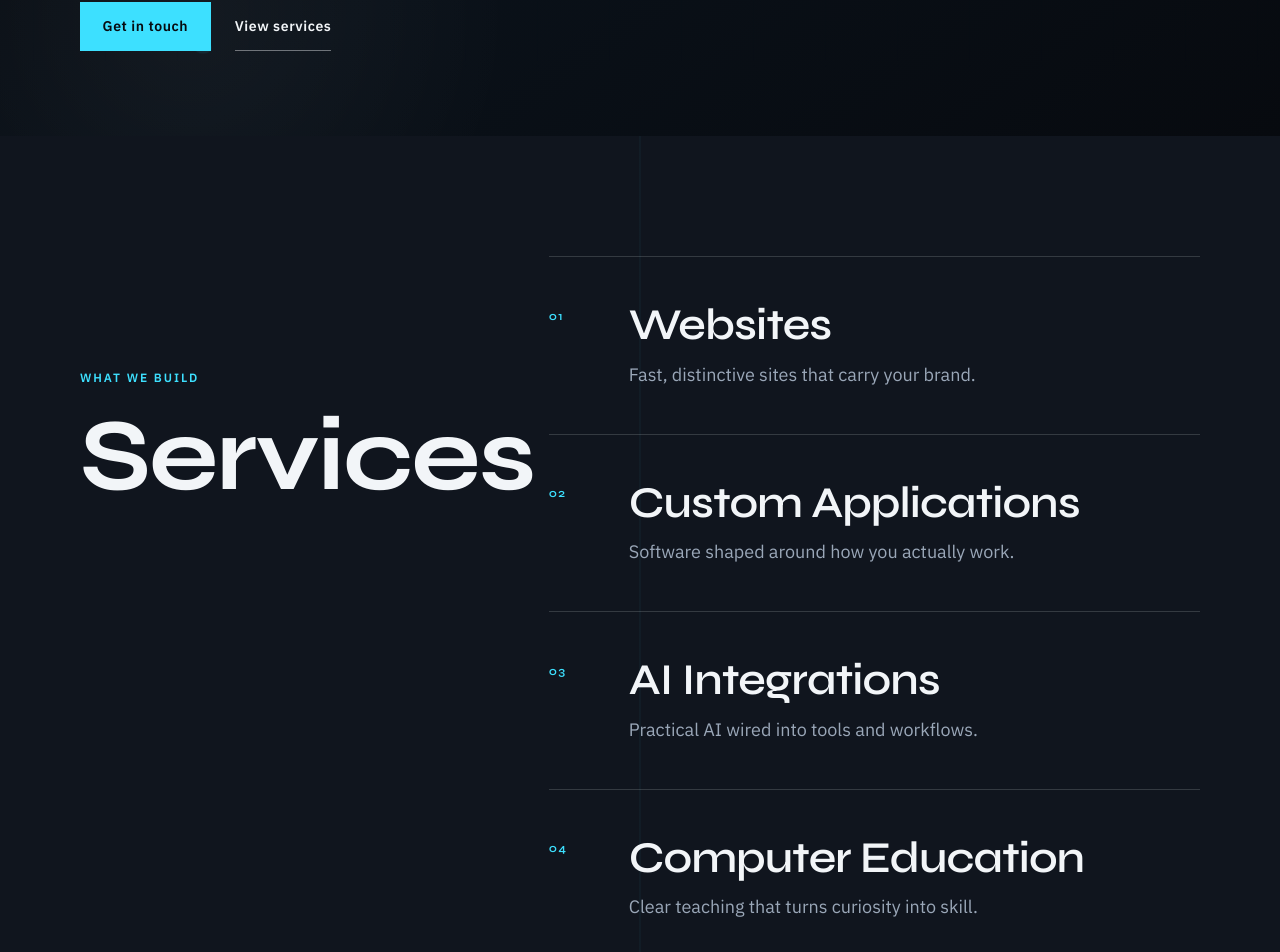
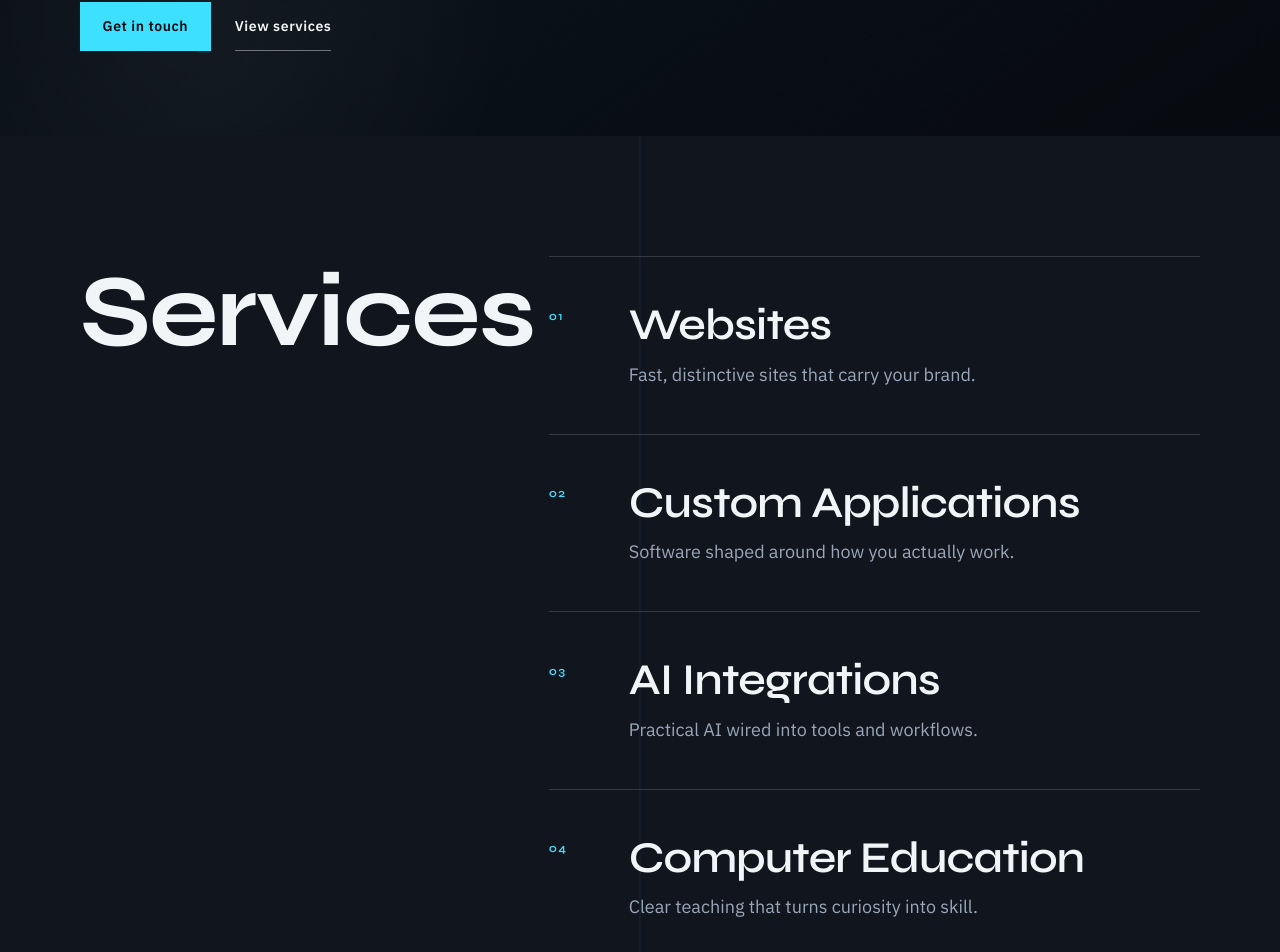
Before and after one commit to Antoni-Eng/spotty-labs-technology, a React (Vite) app: page / in a window 1280 px wide. Shown: the part 727-1679 px from the top of the page. Built offline with nearby package versions, Linux system fonts and the light colour scheme.

Commit message:
fix: restore services sticky intro on desktop
Remove overflow hidden on the services section so the intro can stick while scroll-reveal on list items stays unchanged.

Co-authored-by: Cursor <cursoragent@cursor.com>

```diff
--- a/src/components/Services.css
+++ b/src/components/Services.css
@@ -1,6 +1,5 @@
 .services {
   position: relative;
-  overflow: hidden;
   padding: var(--space-section) 1.25rem;
   background:
     linear-gradient(90deg, transparent 49.9%, rgb(61 224 255 / 0.06) 50%, transparent 50.1%),
@@ -16,15 +15,6 @@
 
 .services__intro {
   align-self: start;
-}
-
-.services__eyebrow {
-  margin: 0 0 0.75rem;
-  color: var(--color-accent);
-  font-size: 0.75rem;
-  font-weight: 600;
-  letter-spacing: 0.16em;
-  text-transform: uppercase;
 }
 
 .services__title {
--- a/src/components/Services.tsx
+++ b/src/components/Services.tsx
@@ -15,7 +15,6 @@ export function Services() {
     >
       <div className="services__inner">
         <div className="services__intro">
-          <p className="services__eyebrow">What we build</p>
           <h2 id="services-title" className="services__title">
             Services
           </h2>
```
Also changed, not shown: .superpowers/sdd/task-4-report.md.
